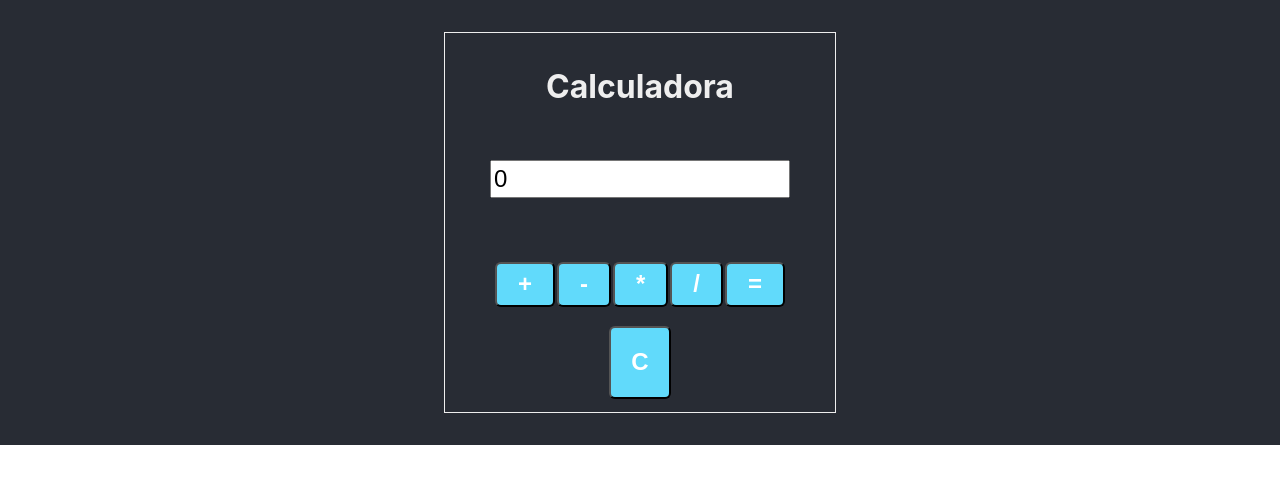
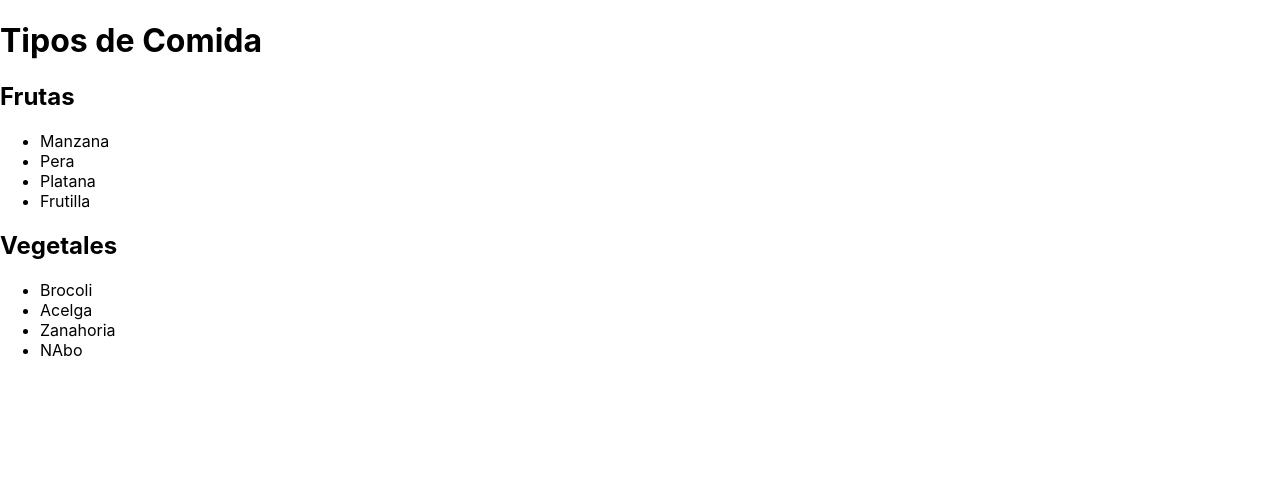
Before and after one commit to yamaka/cursoDeReact, a React (Create React App) app: page / in a window 1280 px wide. Shown: the top 484 px of the page. Built offline with nearby package versions, Linux system fonts and the light colour scheme.

Commit message:
clase 5 renderizando elementos desde un array

```diff
--- a/src/App.js
+++ b/src/App.js
@@ -18,6 +18,8 @@ import "./App.css";
 } */
 
 const Contador = ({valorContador, handleContador}) => {
+  //es lo mismo que
+  //const {valorContador,handleContador }= props
   return (
     <div style={{ border: "solid 1px", borderColor: "#eee" }}>
       <button className="boton" onClick={handleContador}>
--- /dev/null
+++ b/src/components/TiposComida/Frutas.js
@@ -0,0 +1,14 @@
+import React from 'react'
+import ListaFrutas from './ListaFrutas'
+
+export default function Frutas({elementos}) {
+
+    //const aFrutas = ["Manzana", "Pera", "Platano", "Frutilla"];
+
+    return (
+      <div>
+        <h2>Frutas</h2>
+        <ListaFrutas aFrutas={elementos} />
+      </div>
+    );
+}
--- /dev/null
+++ b/src/components/TiposComida/ListaFrutas.js
@@ -0,0 +1,11 @@
+import React from 'react'
+
+export default function ListaFrutas({aFrutas}) {
+    return (
+        <div>
+            <ul>
+                {aFrutas.map(fruta => <li>{fruta}</li>)}
+            </ul>
+        </div>
+    )
+}
--- /dev/null
+++ b/src/components/TiposComida/ListaVegetales.js
@@ -0,0 +1,20 @@
+import React from 'react'
+
+export default function ListaVegetales({aVegetales}) {
+
+    const RenderVegetales = () =>{
+        return (
+          <ul>
+            {aVegetales.map((vegetal) => (
+              <li>{vegetal}</li>
+            ))}
+          </ul>
+        );
+    }
+
+    return (
+        <div>
+            <RenderVegetales/>
+        </div>
+    )
+}
--- /dev/null
+++ b/src/components/TiposComida/TiposComida.js
@@ -0,0 +1,54 @@
+import React, { Component } from 'react'
+
+import Frutas from './Frutas';
+import Vegetales from './Vegetales';
+
+export default class TiposComida extends Component {
+  constructor(props) {
+    super(props);
+    this.state = {
+      tiposComida: [
+        {
+          nombre: "Frutas",
+          elementos: ["Manzana", "Pera", "Platana", "Frutilla"],
+        },
+        {
+          nombre: "Vegetales",
+          elementos: ["Brocoli", "Acelga", "Zanahoria", "NAbo"],
+        },
+      /*   {
+          nombre: "Cereales",
+          elementos: ["Arroz", "Trigo", "Avena"],
+        }, */
+      ],
+    };
+  }
+  renderTiposComida=()=>{
+      debugger
+    const {tiposComida} = this.state;
+    return <React.Fragment>
+            {tiposComida.map(comida => {
+                let  Componente = null;
+                switch (comida.nombre) {
+                    case "Frutas": Componente = Frutas; break;
+                    case "Vegetales": Componente = Vegetales; break;
+
+                }
+               return <Componente elementos={comida.elementos} />;
+            } )}
+    </React.Fragment>
+  }
+
+
+  render() {
+    return (
+      <div>
+        <h1>Tipos de Comida</h1>
+
+        {this.renderTiposComida()}
+       {/*  <Frutas />
+        <Vegetales /> */}
+      </div>
+    );
+  }
+}
--- /dev/null
+++ b/src/components/TiposComida/Vegetales.js
@@ -0,0 +1,13 @@
+import React from 'react'
+import ListaVegetales from './ListaVegetales'
+
+export default function Vegetales({elementos}) {
+
+    //const aVegetales = ["Brocoli", "Acelga", "Zanahoria", "Nabo", "Coliflor"];
+    return (
+      <div>
+        <h2>Vegetales</h2>
+        <ListaVegetales aVegetales={elementos}/>
+      </div>
+    );
+}
--- a/src/index.js
+++ b/src/index.js
@@ -5,11 +5,13 @@ import {App, Hijo2} from './App';
 import reportWebVitals from './reportWebVitals';
 
 import Calculadora from './components/Calculadora/Calculadora';
+import TiposComida from './components/TiposComida/TiposComida';
 
 ReactDOM.render(
   <React.StrictMode>
     {/* <App /> */}
-    <Calculadora/>
+    {/* <Calculadora/> */}
+    <TiposComida/>
   </React.StrictMode>,
   document.getElementById('root')
 );
@@ -83,7 +85,7 @@ const {nombre, cursos:{front}} = persona;
 console.log(nombre + " esta cursando en front: " + front);
 
 //Spread Operator
-const numeros2 = [2,4,6,8];
+const numeros2 = [2,4,6,8]; //harcodeado
 const numeros3 = [1,3,5,7];
 
 let numerosResult = [];
```
Also changed, not shown: src/components/TiposComida/TiposComida.css (added).
